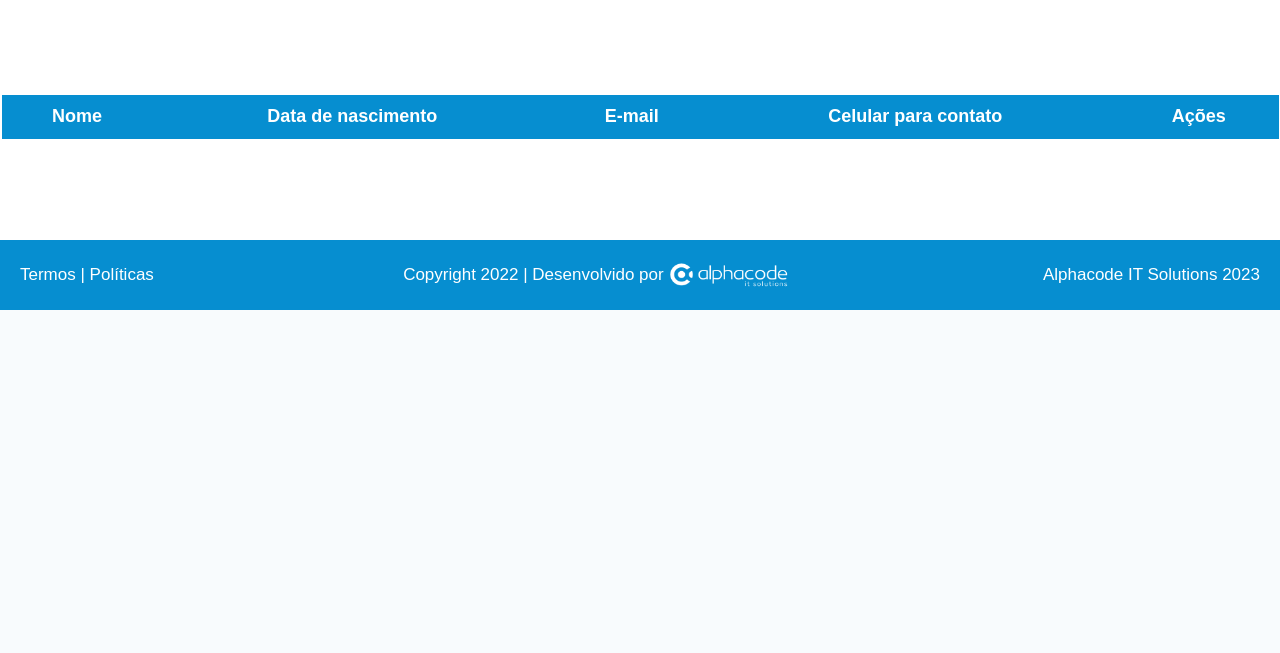
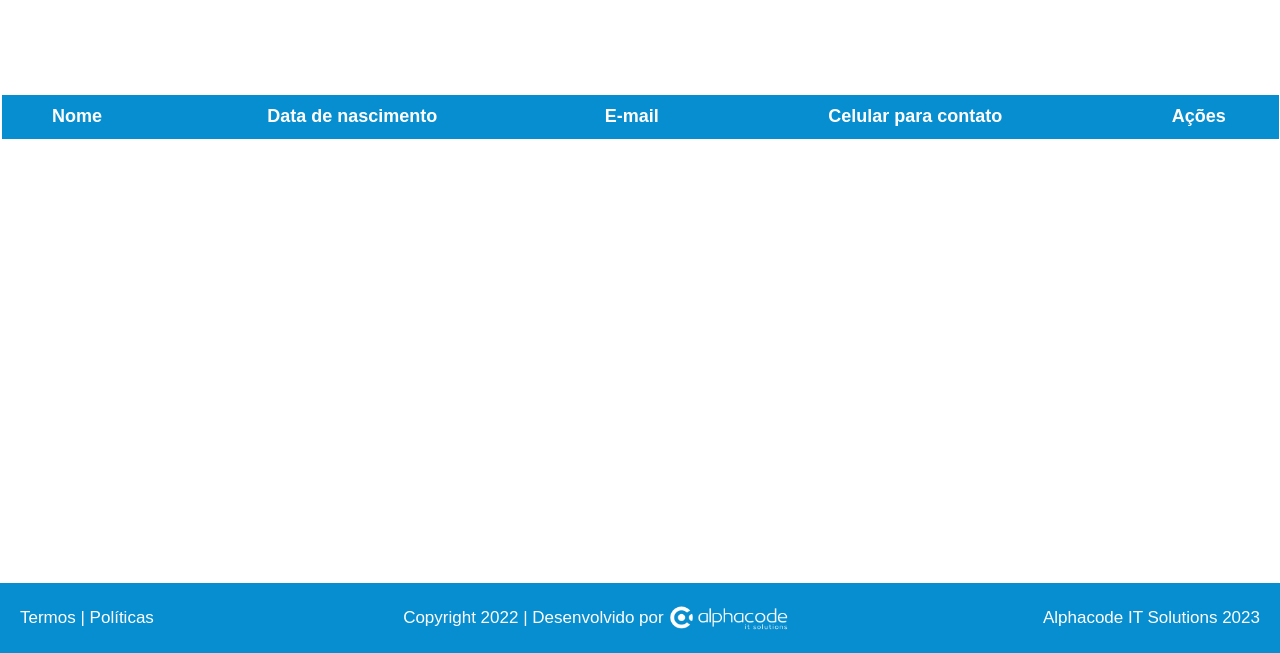
Before and after one commit to Ezequiel-Mathias/Crud-Contacts-Alphacode, a PHP site: page / in a window 1280 px wide. Shown: the part 1004-1657 px from the top of the page. Before the commit the page ends 1314 px from the top, so only its background shows below. Run offline with PHP 8.4, Linux system fonts and the light colour scheme; lists and menus that the app fills with data are empty.

Commit message:
Finished project

```diff
--- a/frontend/index.html
+++ b/frontend/index.html
@@ -4,6 +4,7 @@
 <head>
     <meta charset="UTF-8">
     <meta name="viewport" content="width=device-width, initial-scale=1.0">
+    <link rel="icon" href="./img/logo_alphacode.png">
     <link rel="stylesheet" href="style.css">
     <script src="./main.js" defer type="module"></script>
     <script src="./utils/Validation.js" defer type="module"></script>
@@ -45,7 +46,8 @@
                     <p>Profissão</p>
                     <input id="profession" type="text" placeholder="Ex.:Desenvolvedor Web" required>
                     <p>Celular para contato</p>
-                    <input id="cellphone" type="text" placeholder="Ex.: (11) 91049-5559" pattern="^(\([0-9]{2}\))\s([9]{1})?([0-9]{4})-([0-9]{4})$" required>
+                    <input id="cellphone" type="text" placeholder="Ex.: (11) 91049-5559"
+                        pattern="^(\([0-9]{2}\))\s([9]{1})?([0-9]{4})-([0-9]{4})$" required>
                 </section>
 
             </section>
@@ -87,9 +89,12 @@
 
             <section id="table-contacts">
 
+                <div id="scroll-table">
+
                     <table>
 
                         <thead>
+
                             <tr>
                                 <th class="table-contacts__content">Nome</th>
                                 <th class="table-contacts__content">Data de nascimento</th>
@@ -97,6 +102,7 @@
                                 <th class="table-contacts__content">Celular para contato</th>
                                 <th class="table-contacts__actions">Ações</th>
                             </tr>
+
                         </thead>
 
                         <tbody>
@@ -104,6 +110,8 @@
                         </tbody>
 
                     </table>
+
+                </div>
 
             </section>
 
--- a/frontend/main.js
+++ b/frontend/main.js
@@ -27,7 +27,7 @@ const createRows = ({ name, birthday_date, email, cellphone, id }) => {
     </td>
     `;
 
-    document.querySelector('#table-contacts>table>tbody').appendChild(newRow)
+    document.querySelector('#table-contacts>#scroll-table>table>tbody').appendChild(newRow)
 
 }
 
@@ -150,4 +150,4 @@ const choiceOfActionTable = async (event) => {
 
 document.getElementById('register-contact__button').addEventListener('click', powerDataContacts);
 
-document.querySelector('#table-contacts>table>tbody').addEventListener('click', choiceOfActionTable);
+document.querySelector('#table-contacts>#scroll-table>table>tbody').addEventListener('click', choiceOfActionTable);
--- a/frontend/style.css
+++ b/frontend/style.css
@@ -111,6 +111,25 @@
     border-top: solid 1px var(--gray);
 }
 
+#table-contacts #scroll-table {
+    overflow-y: scroll;
+    height: 390px;
+}
+
+#scroll-table::-webkit-scrollbar {
+    width: 8px;
+    height: 5px;
+}
+
+#scroll-table::-webkit-scrollbar-track {
+    background: transparent;
+}
+
+#scroll-table::-webkit-scrollbar-thumb {
+    background-color: var(--blue);
+    border-radius: 20px;
+}
+
 #table-contacts table,
 th,
 td {
@@ -120,7 +139,7 @@ td {
 }
 
 #table-contacts table {
-    width: 1500px;
+    width: clamp( 70rem , 100vw , 93.75rem);
 }
 
 #table-contacts table th {
```
Lines whose indentation alone changed are shown as unchanged.
